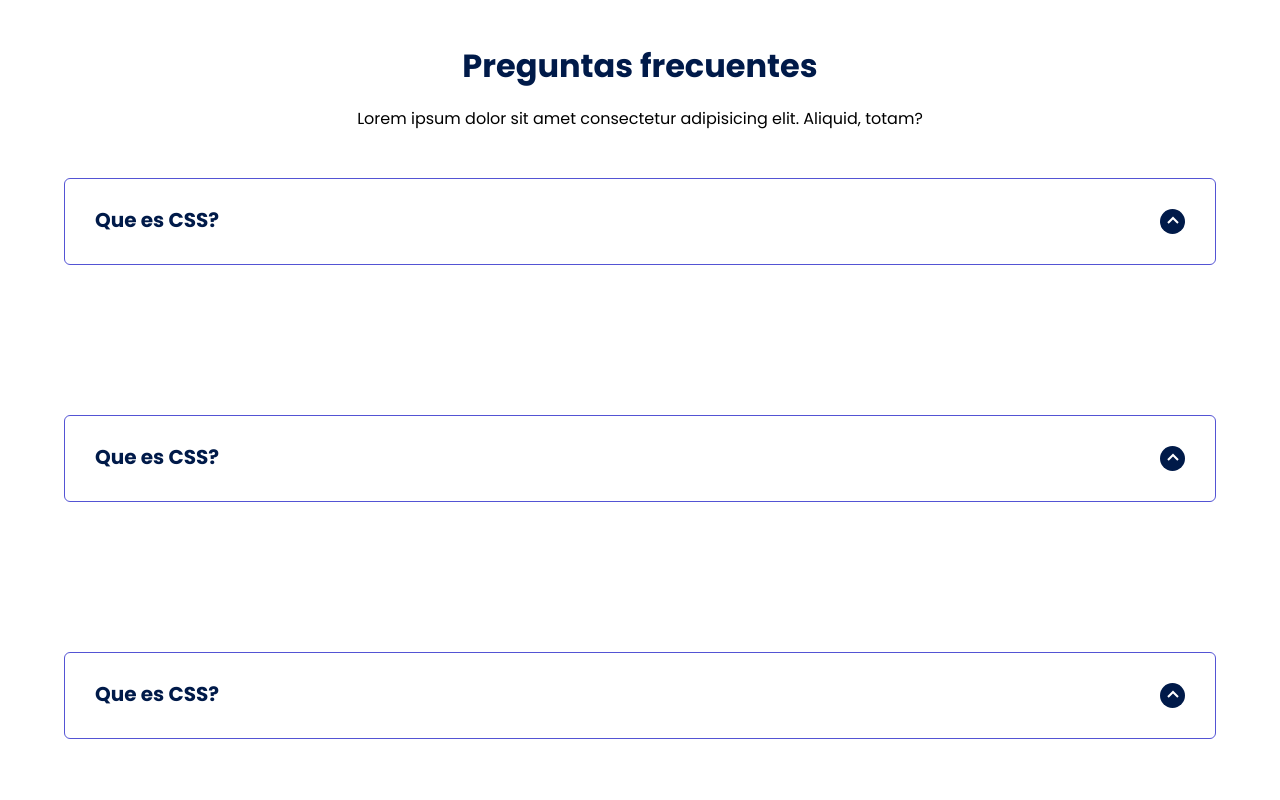
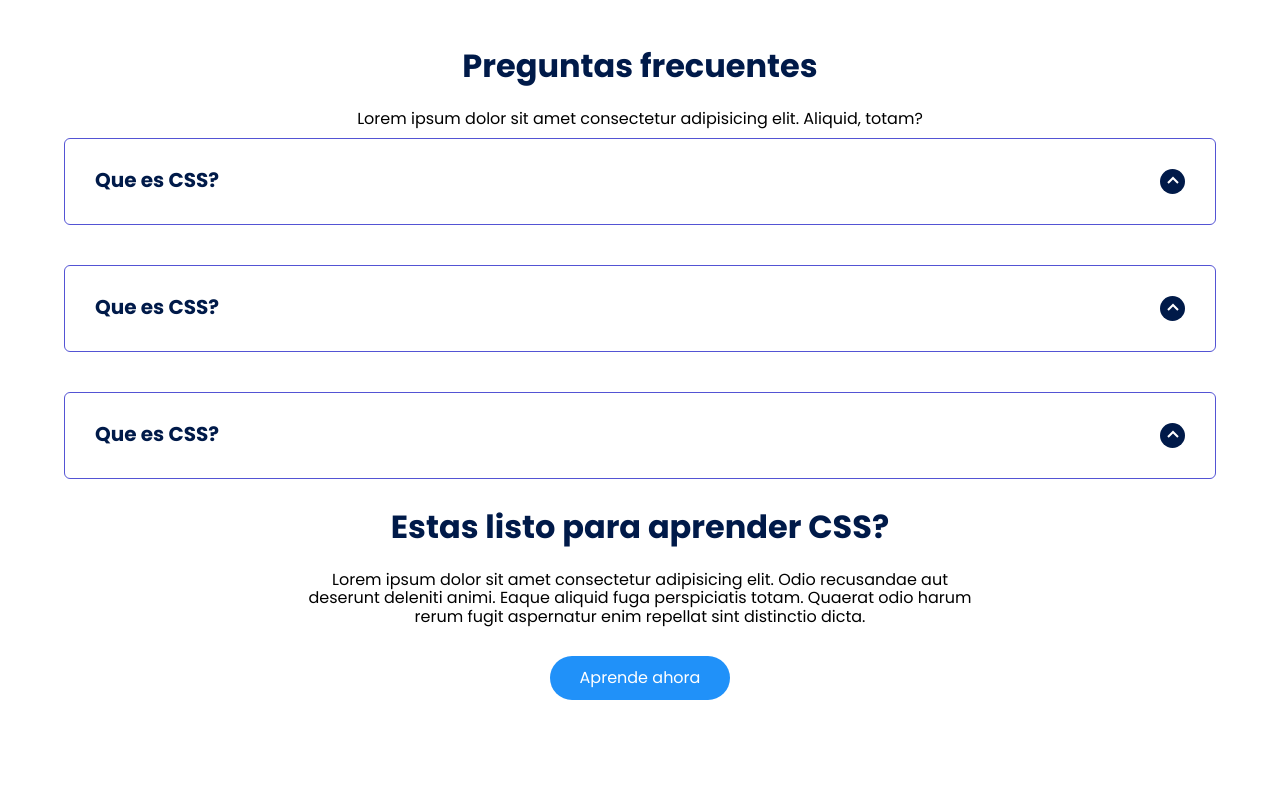
Before and after one commit to die407/udemyTest2, a plain HTML site: page LandingPageCss/index.html in a window 1280 px wide. Shown: the part 3080-3880 px from the top of the page. Drawn offline with Linux system fonts and the light colour scheme.

Commit message:
metatags y arreglos de estilos

```diff
--- a/LandingPageCss/css/estilos.css
+++ b/LandingPageCss/css/estilos.css
@@ -330,8 +330,8 @@ body {
 .questions__container{
     display: grid;
     gap: 2em;
-    padding-top: 50px;
-    padding-bottom: 100px;
+    padding-top: 10px;
+    padding-bottom: 30px;
 }
 
 .questions__padding{
--- a/LandingPageCss/index.html
+++ b/LandingPageCss/index.html
@@ -17,17 +17,17 @@
 
     <!-- Open Graph / Facebook -->
     <meta property="og:type" content="website">
-    <meta property="og:url" content="https://metatags.io/">
+    <meta property="og:url" content="https://die407.github.io/">
     <meta property="og:title" content="Aprende CSS desde cero">
     <meta property="og:description" content="Descripción para mostrarse en google">
-    <meta property="og:image" content="https://github.com/die407/udemyTest2/blob/main/LandingPageCss/images/CSS.jpg">
+    <meta property="og:image" content="https://github.com/die407/die407.github.io/blob/main/images/css.jpg">
 
     <!-- Twitter -->
     <meta property="twitter:card" content="summary_large_image">
-    <meta property="twitter:url" content="https://metatags.io/">
+    <meta property="twitter:url" content="https://die407.github.io/">
     <meta property="twitter:title" content="Aprende CSS desde cero">
     <meta property="twitter:description" content="Descripción para mostrarse en google">
-    <meta property="twitter:image" content="https://github.com/die407/udemyTest2/blob/main/LandingPageCss/images/CSS.jpg">
+    <meta property="twitter:image" content="https://github.com/die407/die407.github.io/blob/main/images/css.jpg">
 
 
 
```
